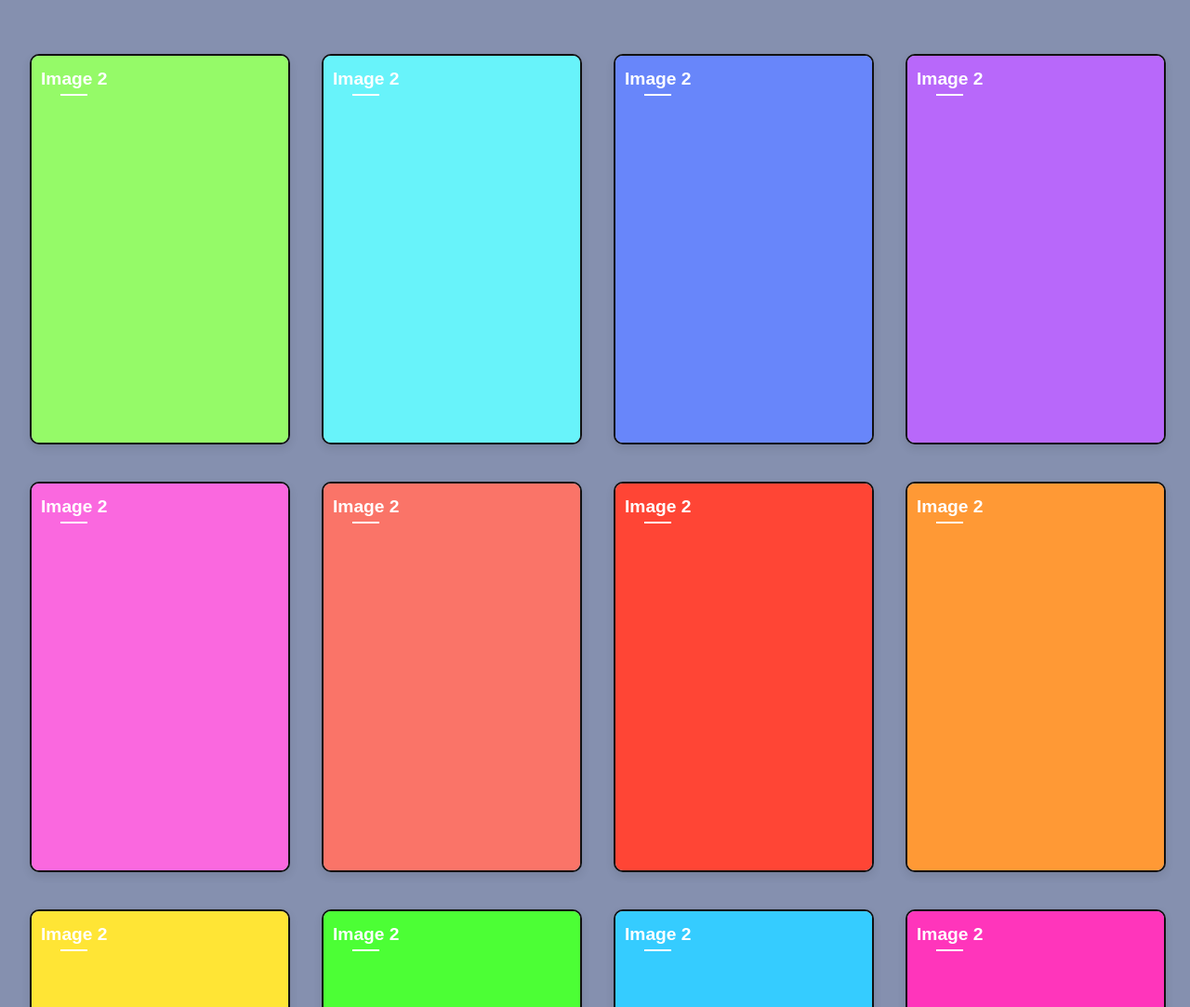
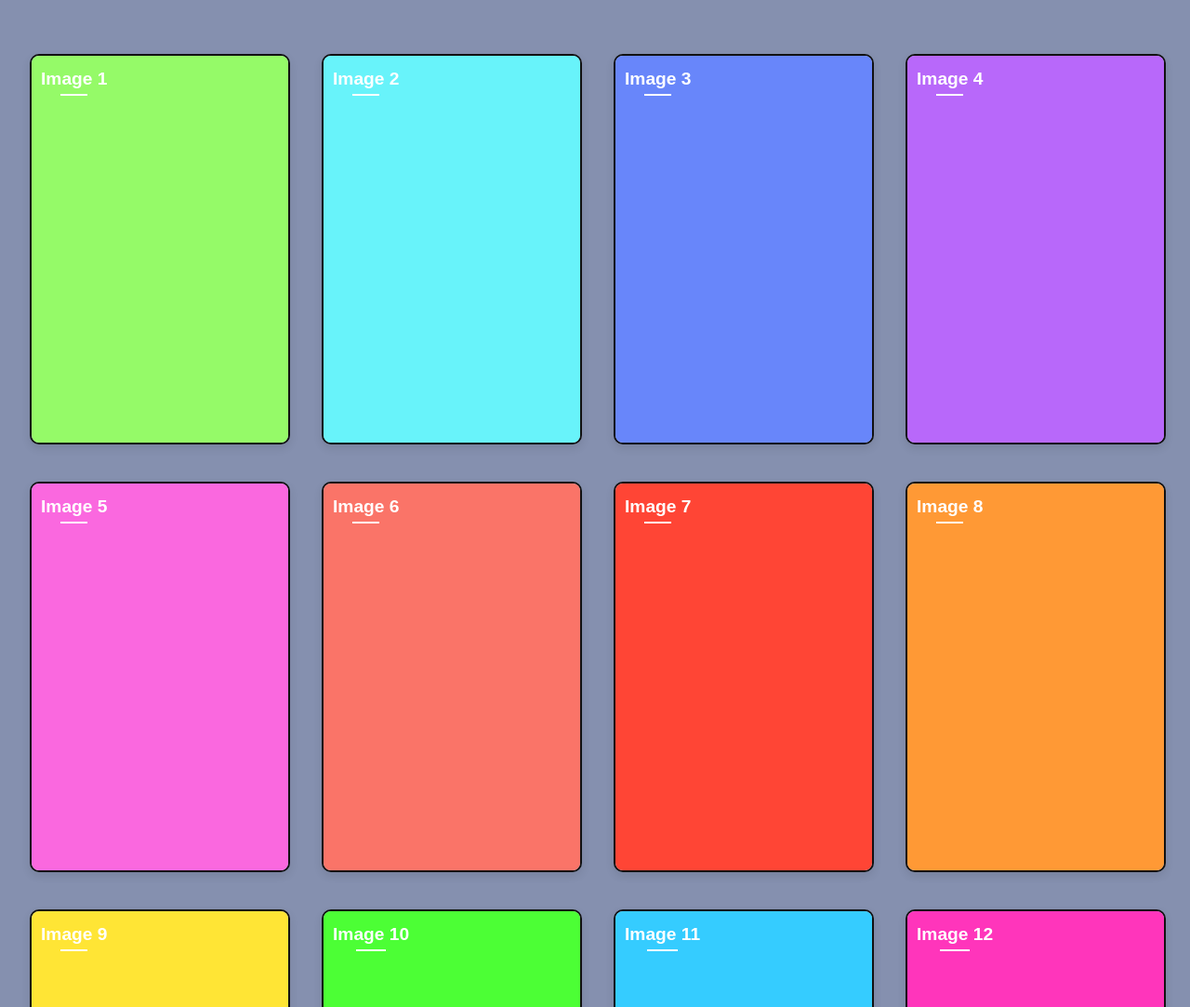
Before and after one commit to JasminSuter/Web-UI-Interface-Design-Project, a SvelteKit app in the folder Website Development/svelte-app/: page / in a window 1280 px wide. Shown: the part 164-1247 px from the top of the page at 93% size. Built offline with nearby package versions, Linux system fonts and the light colour scheme.

Commit message:
final fixes

```diff
--- a/Website Development/svelte-app/src/routes/+page.svelte
+++ b/Website Development/svelte-app/src/routes/+page.svelte
@@ -14,19 +14,19 @@
 
 <!-- Gallery Container -->
 <div class="gallery">
-    <Card title="Image 2" description="This is the second image." image="ART_1.png"/>
+    <Card title="Image 1" description="This is the second image." image="ART_1.png"/>
     <Card title="Image 2" description="This is the second image." image="ART_2.png"/>
-    <Card title="Image 2" description="This is the second image." image="ART_3.png"/>
-    <Card title="Image 2" description="This is the second image." image="ART_4.png"/>
-    <Card title="Image 2" description="This is the second image." image="ART_5.png"/>
-    <Card title="Image 2" description="This is the second image." image="ART_6.png"/>
-    <Card title="Image 2" description="This is the second image." image="ART_7.png"/>
-    <Card title="Image 2" description="This is the second image." image="ART_8.png"/>
-    <Card title="Image 2" description="This is the second image." image="ART_9.png"/>
-    <Card title="Image 2" description="This is the second image." image="ART_10.png"/>
-    <Card title="Image 2" description="This is the second image." image="ART_11.png"/>
-    <Card title="Image 2" description="This is the second image." image="ART_12.png"/>
-    <Card title="Image 2" description="This is the second image." image="ART_13.png"/>
+    <Card title="Image 3" description="This is the second image." image="ART_3.png"/>
+    <Card title="Image 4" description="This is the second image." image="ART_4.png"/>
+    <Card title="Image 5" description="This is the second image." image="ART_5.png"/>
+    <Card title="Image 6" description="This is the second image." image="ART_6.png"/>
+    <Card title="Image 7" description="This is the second image." image="ART_7.png"/>
+    <Card title="Image 8" description="This is the second image." image="ART_8.png"/>
+    <Card title="Image 9" description="This is the second image." image="ART_9.png"/>
+    <Card title="Image 10" description="This is the second image." image="ART_10.png"/>
+    <Card title="Image 11" description="This is the second image." image="ART_11.png"/>
+    <Card title="Image 12" description="This is the second image." image="ART_12.png"/>
+    <Card title="Image 13" description="This is the second image." image="ART_13.png"/>
 </div>
 
 <style>
```
